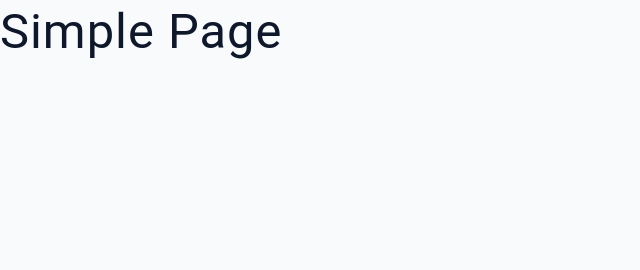
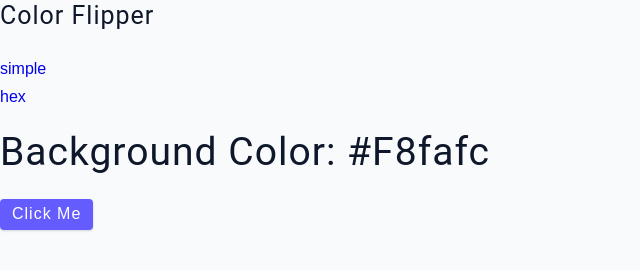
Before and after one commit to emerson-bualat/mini-project-color-flipper, a plain HTML site: page src/index.html in a window 1280 px wide. Shown: the whole page, without its empty margins (0-640 px from the left). Drawn offline with Linux system fonts and the light colour scheme.

Commit message:
Add navigation and color flipper to index.html

```diff
--- a/src/index.html
+++ b/src/index.html
@@ -16,6 +16,24 @@
     <link rel="stylesheet" href="./main.css" />
   </head>
   <body>
-    <h1>simple page</h1>
+    <!-- navbar -->
+    <nav>
+      <div class="nav-center">
+        <h4>color flipper</h4>
+        <ul class="nav-links">
+          <li><a href="index.html">simple</a></li>
+          <li><a href="hex.html">hex</a></li>
+        </ul>
+      </div>
+    </nav>
+    <!-- end of navbar -->
+    <!-- main -->
+    <main>
+      <div class="container">
+        <h2>background color: <span class="color">#f8fafc</span></h2>
+        <button class="btn btn-hero" id="btn">click me</button>
+      </div>
+    </main>
+    <!-- end of main -->
   </body>
 </html>
```
